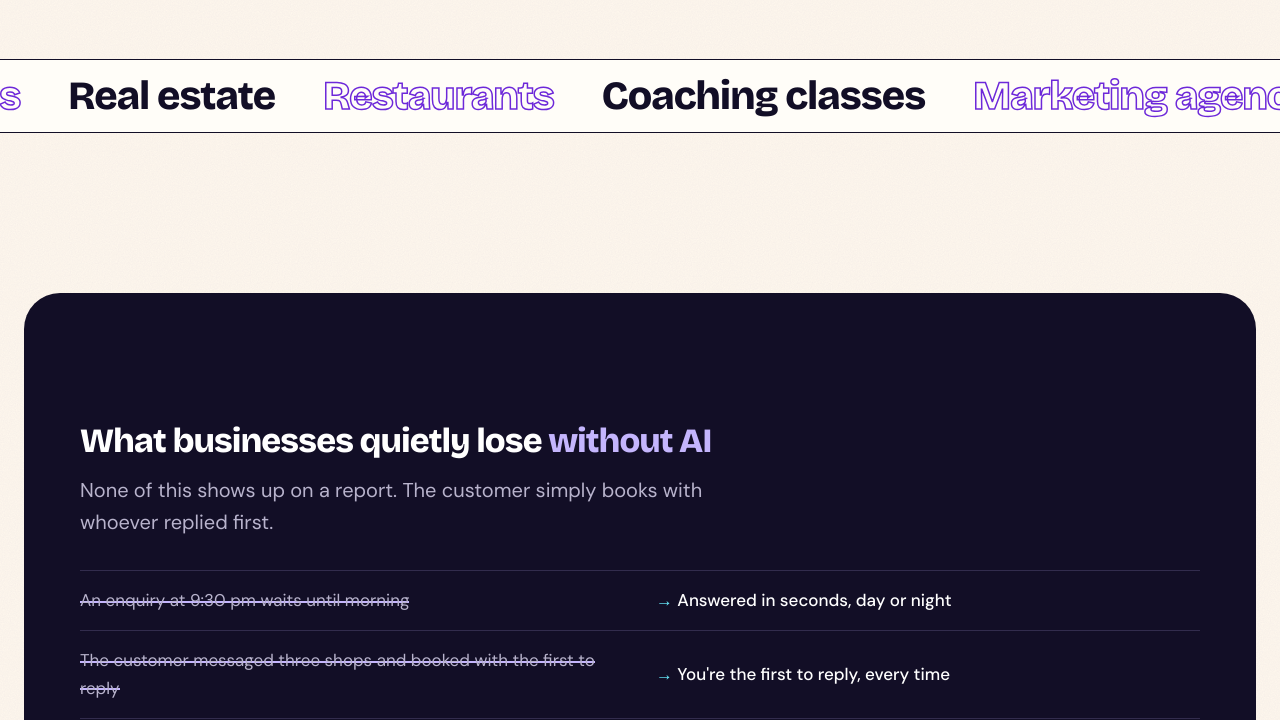
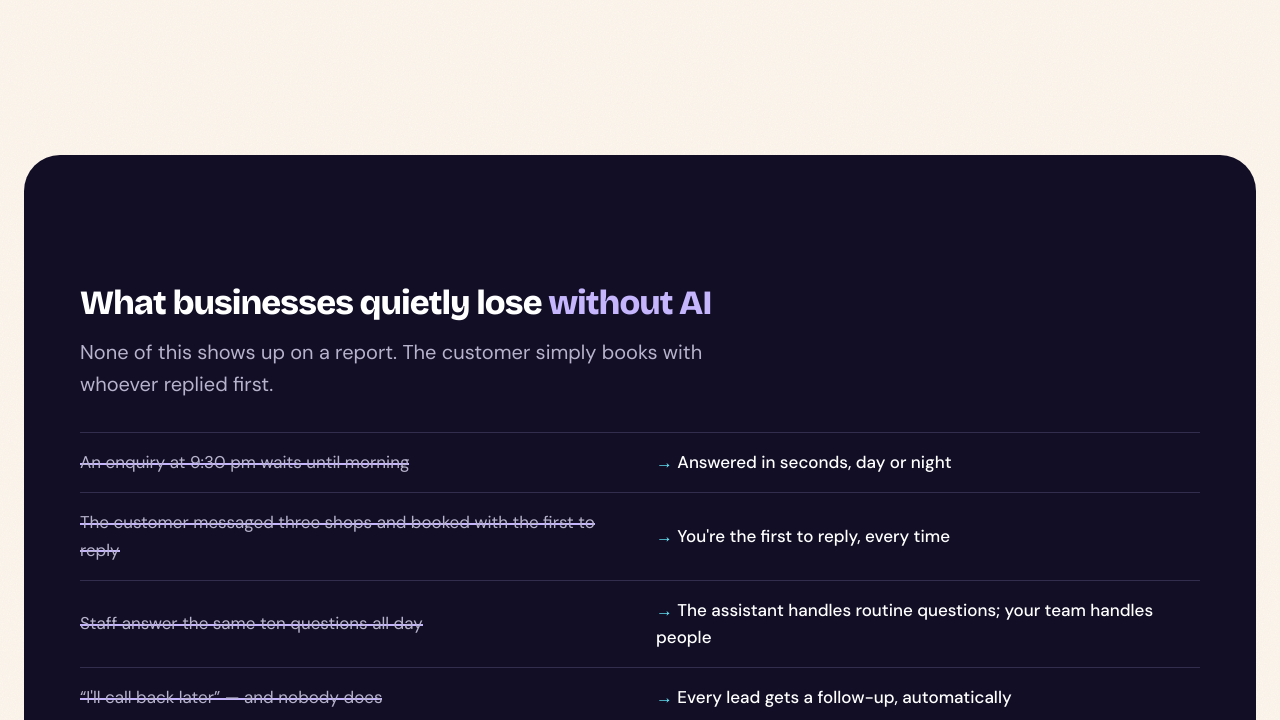
Before and after one commit to akkshhanshwasnik/veloup-website, a plain HTML site: page index.html in a window 1280 px wide. Shown: the part 1920-2640 px from the top of the page. Drawn offline with Linux system fonts and the light colour scheme.

Commit message:
Remove the scrolling industry banner from the home page
Co-Authored-By: Claude Opus 5.5 <noreply@anthropic.com>

```diff
--- a/index.html
+++ b/index.html
@@ -153,7 +153,6 @@
           <li class="ind-card ind-more"><span class="ind-tag">And more</span><h3>Salons, gyms, showrooms&hellip;</h3><p>Travel agents, interior designers, car dealers. If your phone rings with enquiries, talk to us.</p></li>
         </ul>
       </div>
-      <div class="marquee" aria-hidden="true"><div class="marquee-track"><span>Clinics</span><span>Pathology labs</span><span>Real estate</span><span>Restaurants</span><span>Coaching classes</span><span>Marketing agencies</span><span>Electronics shops</span><span>Salons</span><span>Gyms</span><span>Showrooms</span><span>Clinics</span><span>Pathology labs</span><span>Real estate</span><span>Restaurants</span><span>Coaching classes</span><span>Marketing agencies</span><span>Electronics shops</span><span>Salons</span><span>Gyms</span><span>Showrooms</span></div></div>
     </section>
 
     <!-- HOME: what businesses miss without AI -->
```
